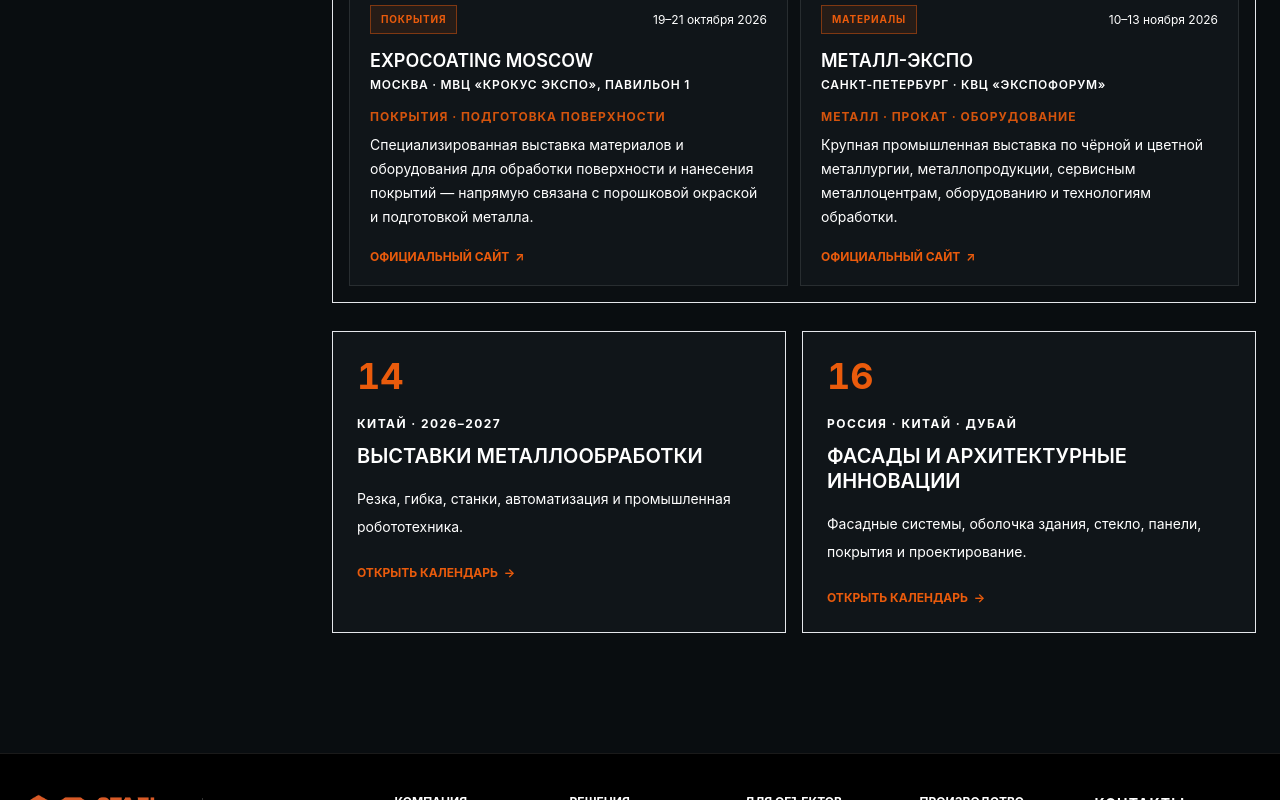
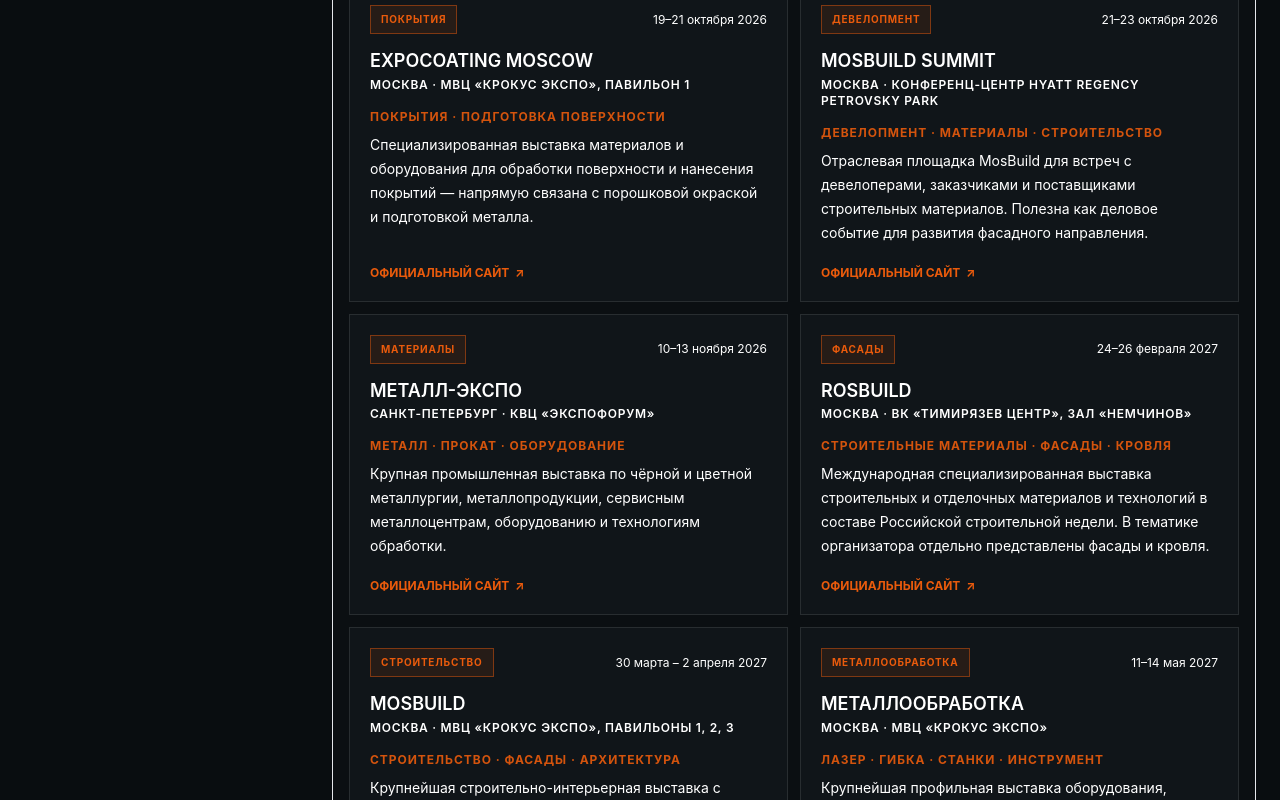
Before and after one commit to alexeyborisov19-sys/alexeyborisov19-sys-steel-probuct, a Next.js app: page /articles in a window 1280 px wide. Shown: the part 9480-10280 px from the top of the page. Built offline with nearby package versions, Linux system fonts and the light colour scheme; no server answers.

Commit message:
Расширить календарь подтверждённых отраслевых событий 2026–2027

```diff
--- a/data/upcoming-industry-events.ts
+++ b/data/upcoming-industry-events.ts
@@ -22,7 +22,7 @@ export const upcomingIndustryEvents: UpcomingIndustryEvent[] = [
     direction: "Строительство · фасады · BIM",
     why: "Крупный строительный форум и выставка: девелоперы, архитекторы, проектировщики, производители материалов и технологий. Полезно для фасадного направления и работы с застройщиками.",
     url: "https://forum-100.ru/",
-    badge: "Новое в календаре",
+    badge: "Строительство",
   },
   {
     name: "Weldex 2026",
@@ -49,6 +49,18 @@ export const upcomingIndustryEvents: UpcomingIndustryEvent[] = [
     badge: "Покрытия",
   },
   {
+    name: "MosBuild Summit 2026",
+    shortName: "MosBuild Summit",
+    dates: "21–23 октября 2026",
+    startDate: "2026-10-21",
+    city: "Москва",
+    venue: "конференц-центр Hyatt Regency Petrovsky Park",
+    direction: "Девелопмент · материалы · строительство",
+    why: "Отраслевая площадка MosBuild для встреч с девелоперами, заказчиками и поставщиками строительных материалов. Полезна как деловое событие для развития фасадного направления.",
+    url: "https://mosbuild.com/ru/about/",
+    badge: "Девелопмент",
+  },
+  {
     name: "Металл-Экспо 2026",
     shortName: "Металл-Экспо",
     dates: "10–13 ноября 2026",
@@ -60,4 +72,40 @@ export const upcomingIndustryEvents: UpcomingIndustryEvent[] = [
     url: "https://www.metal-expo.ru/",
     badge: "Материалы",
   },
+  {
+    name: "RosBuild 2027",
+    shortName: "RosBuild",
+    dates: "24–26 февраля 2027",
+    startDate: "2027-02-24",
+    city: "Москва",
+    venue: "ВК «Тимирязев Центр», зал «Немчинов»",
+    direction: "Строительные материалы · фасады · кровля",
+    why: "Международная специализированная выставка строительных и отделочных материалов и технологий в составе Российской строительной недели. В тематике организатора отдельно представлены фасады и кровля.",
+    url: "https://rosbuild-expo.ru/",
+    badge: "Фасады",
+  },
+  {
+    name: "MosBuild 2027",
+    shortName: "MosBuild",
+    dates: "30 марта – 2 апреля 2027",
+    startDate: "2027-03-30",
+    city: "Москва",
+    venue: "МВЦ «Крокус Экспо», павильоны 1, 2, 3",
+    direction: "Строительство · фасады · архитектура",
+    why: "Крупнейшая строительно-интерьерная выставка с отдельным интересом для направления «фасад и кровля», работы с девелоперами, архитекторами и проектировщиками.",
+    url: "https://mosbuild.com/exhibition/",
+    badge: "Строительство",
+  },
+  {
+    name: "Металлообработка-2027",
+    shortName: "Металлообработка",
+    dates: "11–14 мая 2027",
+    startDate: "2027-05-11",
+    city: "Москва",
+    venue: "МВЦ «Крокус Экспо»",
+    direction: "Лазер · гибка · станки · инструмент",
+    why: "Крупнейшая профильная выставка оборудования, приборов и инструмента для металлообрабатывающей промышленности. В тематике есть лазерное и кузнечно-прессовое оборудование, инструмент и автоматизация.",
+    url: "https://www.metobr-expo.ru/",
+    badge: "Металлообработка",
+  },
 ];
```
